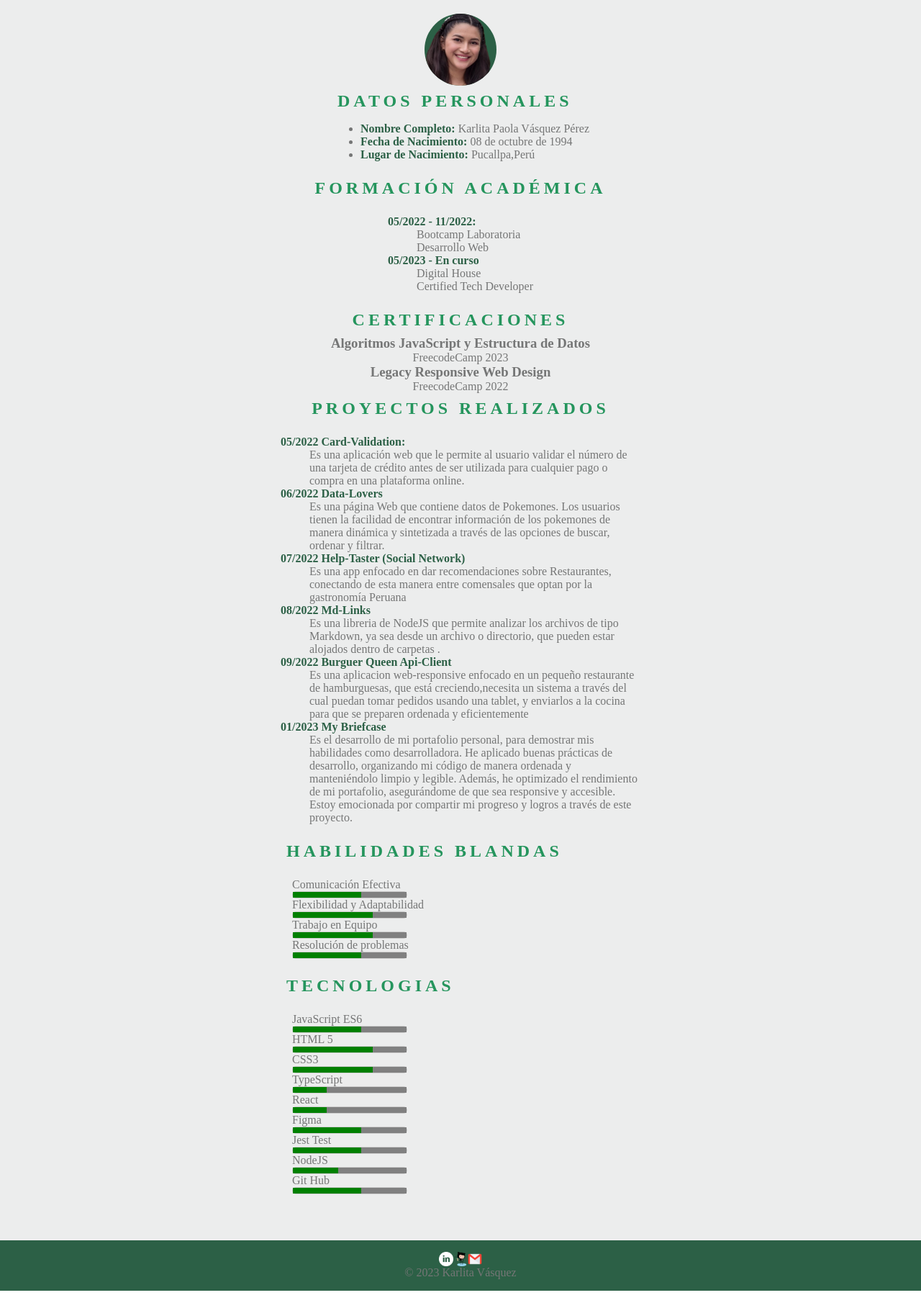
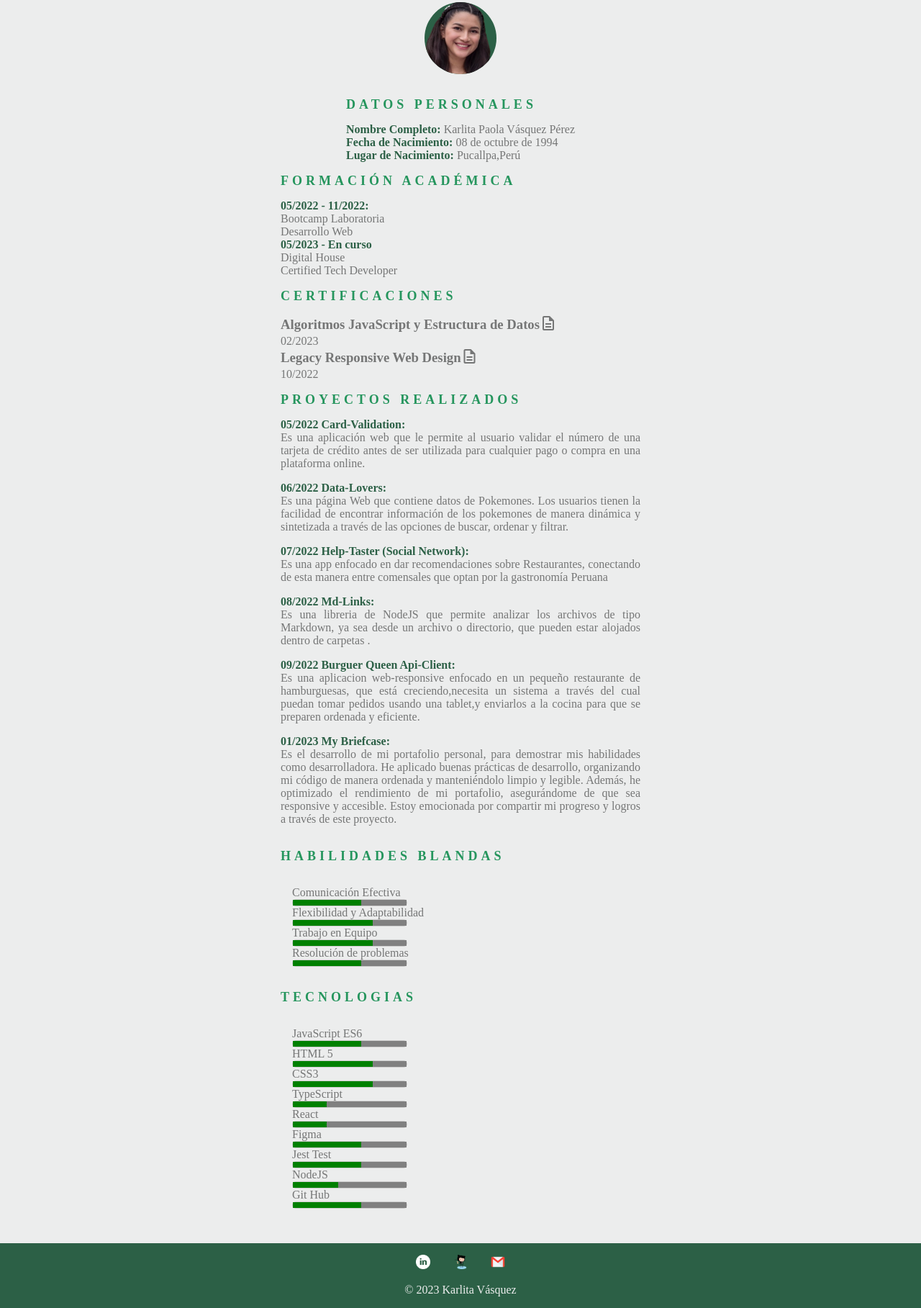
Before and after one commit to karlavasquez8/cv-karlitaVasquez, a plain HTML site: page index.html in a window 1280 px wide. Shown: the part 829-2646 px from the top of the page at 72% size. Before the commit the page ends 2622 px from the top, so only its background shows below. Drawn offline with nearby package versions, Linux system fonts and the light colour scheme.

Commit message:
feat:se agrego la segunda vista y estilos

```diff
--- a/about.html
+++ b/about.html
@@ -5,11 +5,68 @@
     <meta charset="UTF-8">
     <meta http-equiv="X-UA-Compatible" content="IE=edge">
     <meta name="viewport" content="width=device-width, initial-scale=1.0">
-    <title>Document</title>
+    <link rel="preconnect" href="https://fonts.googleapis.com">
+    <link rel="preconnect" href="https://fonts.gstatic.com" crossorigin>
+    <link href="https://fonts.googleapis.com/css2?family=Roboto:wght@100&display=swap" rel="stylesheet">
+    <link rel="stylesheet" href="css/style.css">
+    <link rel="stylesheet" href="css/sobremi.css">
+    <link rel="stylesheet"
+        href="https://fonts.googleapis.com/css2?family=Material+Symbols+Outlined:opsz,wght,FILL,GRAD@48,400,0,0" />
+    <title>Cv Karlita Vasquez</title>
 </head>
 
 <body>
-    <p>hablando de mi xd</p>
+    <main class="header-index">
+        <div class="container-header">
+            <div class="content-about">
+                <a href="./index.html">
+                    <span class="material-symbols-outlined arrow">
+                        arrow_back
+                    </span>
+                </a>
+
+                <div class="about-me">
+                    <h1> Sobre mi</h1>
+                    <P>
+                        Nací en la exuberante selva peruana y estudié derecho, lo cual me ha llevado a enfrentarme a
+                        diversos desafíos a lo largo de mi vida. Consciente de que el mundo está en constante cambio,
+                        decidí
+                        dar un
+                        giro y sumergirme en el emocionante mundo de la programación. Además de mi pasión por la cocina
+                        y mi
+                        amor
+                        por los perros, descubrí en la programación una nueva forma de expresión y un campo lleno de
+                        posibilidades
+                        creativas. A través del desarrollo de habilidades en programación, puedo combinar mi ingenio y
+                        creatividad
+                        para resolver problemas, diseñar soluciones innovadoras y construir aplicaciones que impacten
+                        positivamente
+                        en la vida de las personas. La programación se ha convertido en una herramienta poderosa que me
+                        permite
+                        abordar desafíos desde diferentes perspectivas y seguir aprendiendo.
+                    </P>
+                </div>
+
+                <div class="container-dog">
+                    <img src="./img/nina-removebg-preview.png" alt="foto nina" class="img-nini">
+                </div>
+            </div>
+        </div>
+    </main>
+    <footer>
+        <div class="logos-container">
+            <a href="https://www.linkedin.com/in/karla-vasquez-47633b112/" target="_blank">
+                <img src="./img/icons/LinkedIn-PNG-Pic-Background.png" alt="logo Linkedin" class="logo-footer">
+            </a>
+            <a href="https://github.com/karlavasquez8" target="_blank">
+                <img src="./img/icons/Github-PNG.png" alt=" logo GitHub" class="logo-footer">
+            </a>
+            <a href="mailto:karlavasquez817@gmail.com" target="_blank" rel="noreferrer">
+                <img src="./img/icons/imgEmailc.png" alt="logo Email" class="logo-footer">
+            </a>
+        </div>
+        <p>© 2023 Karlita Vásquez</p>
+    </footer>
 </body>
 
 </html>
--- a/css/sobremi.css
+++ b/css/sobremi.css
@@ -0,0 +1,64 @@
+main {
+    display: flex;
+    align-items: center;
+    justify-content: center;
+    height: calc(100vh - 93px);
+    padding: 0;
+    color: rgb(240, 238, 238);
+    font-size: 20px;
+    text-align: justify;
+}
+
+.container-header {
+    max-width: 1024px;
+    height: 100%;
+}
+
+.content-about {
+    display: flex;
+    flex-direction: column;
+    justify-content: space-between;
+    height: 100%;
+}
+
+.img-nini {
+    width: 100%;
+    height: 100%;
+    display: block;
+}
+
+.container-dog {
+    width: 300px;
+}
+
+.about-me {
+    display: flex;
+    flex-direction: column;
+    justify-content: center;
+    align-items: center;
+}
+
+.arrow {
+    color: #fff;
+    margin: 2rem;
+    font-size: 40px;
+}
+
+@media (max-width: 600px) {
+    main {
+        height: 100vh;
+        font-size: 14px;
+
+    }
+
+    .img-nini {
+        height: 150px;
+        width: auto;
+        display: block;
+    }
+
+    .about-me {
+        padding: 0 1rem;
+    }
+
+}
--- a/css/style.css
+++ b/css/style.css
@@ -4,18 +4,26 @@ body {
     color: #757676;
 }
 
-header {
+.header-index {
     background-image: linear-gradient(rgba(0, 0, 0, 0.7), rgba(0, 0, 0, 0.5)), url(../img/background.png);
-    background-size: auto;
+    background-size: cover;
     background-repeat: no-repeat;
     background-position: center;
     background-attachment: fixed;
 }
 
+header a {
+    padding: 0.5rem;
+    border-radius: 5px;
+    background-color: #FFFF;
+    text-decoration: none;
+    margin-top: 50px;
+    font-weight: bold;
+    color: #2c6046;
+
+}
+
 .header-content {
-    display: flex;
-    justify-content: center;
-    flex-direction: column;
     align-items: center;
     color: #FFFF;
     height: 100vh;
@@ -23,19 +31,25 @@ header {
 }
 
 main {
-    display: flex;
-    flex-direction: column;
     align-items: center;
-    justify-content: center;
-    padding: 3rem 0;
+    padding: 2rem 1.5rem;
     background-color: #eceded;
 }
 
 
 h1,
 p,
-h3 {
+h3,
+ul,
+dd,
+dl {
     margin: 0;
+    text-align: justify;
+}
+
+ul {
+    list-style-type: none;
+    padding: 0;
 }
 
 h1,
@@ -50,16 +64,24 @@ dt,
 }
 
 h2 {
+    margin-top: 1rem;
     color: #25955d;
     text-transform: uppercase;
-    margin: 0.5rem;
+    font-size: 18px;
 }
+
 
 progress {
     background-color: #25955d;
     height: 10px;
     border: 1px solid #ccc;
     border-radius: 5px;
+}
+
+.flex-content {
+    display: flex;
+    justify-content: center;
+    flex-direction: column;
 }
 
 .container-name {
@@ -69,25 +91,18 @@ progress {
 }
 
 .personal-information {
-    display: flex;
     align-items: center;
-    justify-content: center;
 }
 
 .graphic-container {
-    display: flex;
-    flex-direction: column;
     padding: 1rem;
 }
 
 .container-image-personal {
     width: 100px;
     height: 100px;
-
-    /* Ajusta el tamaño según tus necesidades */
-
+    margin-bottom: 1rem;
     overflow: hidden;
-    /* Oculta cualquier parte de la imagen que se salga del círculo */
     border-radius: 50%;
     position: relative;
 }
@@ -104,18 +119,38 @@ progress {
     max-width: 1024px;
 }
 
-section {
-    display: flex;
-    justify-content: center;
-    flex-direction: column;
-    align-items: center;
+.container-section {
     max-width: 500px;
     width: 100%;
+}
+
+.proyect {
+    margin-bottom: 1rem;
+}
+
+.icon-preview {
+    display: flex;
+    align-items: center;
+}
+
+.icon-color {
+    color: #757676;
+
 }
 
 .style-text-header {
     margin: 2rem;
     color: #FFFF;
+}
+
+.logos-container {
+    display: flex;
+    justify-content: center;
+    align-items: center;
+}
+
+.skills {
+    width: 100%;
 }
 
 .logo-footer {
@@ -128,15 +163,14 @@ footer {
     background-color: #2c6046;
     text-align: center;
     padding: 1rem;
-
 }
 
-.logos-container {
-    display: flex;
-    justify-content: center;
-    align-items: center;
+footer a {
+    margin-inline: 1rem;
 }
 
-.skills {
-    width: 100%;
+footer p {
+    color: #eceded;
+    margin-top: 1rem;
+    text-align: center;
 }
--- a/index.html
+++ b/index.html
@@ -7,33 +7,29 @@
     <meta name="viewport" content="width=device-width, initial-scale=1.0">
     <link rel="preconnect" href="https://fonts.googleapis.com">
     <link rel="preconnect" href="https://fonts.gstatic.com" crossorigin>
-    <link href="https://fonts.googleapis.com/css2?family=Roboto:wght@100&display=swap" rel="stylesheet">
     <link rel="stylesheet"
-        href="https://fonts.googleapis.com/css2?family=Material+Symbols+Outlined:opsz,wght,FILL,GRAD@20..48,100..700,0..1,-50..200" />
+        href="https://fonts.googleapis.com/css2?family=Material+Symbols+Outlined:opsz,wght,FILL,GRAD@48,400,0,0" />
     <link rel="stylesheet" href="css/style.css">
-    <title>Document</title>
+    <title>Cv Karlita Vasquez</title>
 </head>
 
 <body>
 
-    <header>
-        <div class="header-content">
+    <header class="header-index">
+        <div class=" flex-content header-content ">
             <P class="style-text-header">Hola soy Karlita, pero puedes llamarme ...</P>
             <div class="container-name">
                 <h1>Karla Vásquez</h1>
             </div>
-
             <P>Desarrolladora Web</P>
-            <a href="/about.html">
-                <button type="button" class="btn-about"> Acerca de mi</button>
-            </a>
+            <a href="/about.html" class="btn-about">Acerca de mi</a>
         </div>
 
     </header>
-    <main>
+    <main class="flex-content">
         <div class="container-cv">
-            <section class="personal-information">
-                <div class="container-image-personal">
+            <section class=" flex-content personal-information">
+                <div class=" container-image-personal">
                     <img src="./img/foto.png" alt="photografy">
                 </div>
                 <div>
@@ -61,11 +57,8 @@
                 </div>
 
             </section>
-            <section>
-                <div>
+            <section class="flex-content container-section">
                 <h2>Formación Académica</h2>
-                </div>
-
                 <dl>
                     <dt>05/2022 - 11/2022:
                     <dd>Bootcamp Laboratoria</dd>
@@ -77,65 +70,103 @@
                     </dt>
                 </dl>
             </section>
-            <section class="certification">
+            <section class="flex-content container-section">
                 <h2>Certificaciones</h2>
+                <div>
+                    <div class="certification">
+                        <div class="icon-preview">
                             <h3>Algoritmos JavaScript y Estructura de Datos</h3>
-                <p>FreecodeCamp 2023</p>
-                <h3>Legacy Responsive Web Design</h3>
-                <p>FreecodeCamp 2022</p>
-            </section>
-            <section class="proyects">
-                <div>
-                    <h2> Proyectos Realizados</h2>
+                            <a href="https://www.freecodecamp.org/certification/fcc60b5554a-c3d0-4b77-aae5-21f43fcc66c1/javascript-algorithms-and-data-structures"
+                                target="_blank">
+                                <span class="material-symbols-outlined icon-color">
+                                    description
+                                </span>
+                            </a>
                         </div>
 
+                        <p>02/2023</p>
+                        <div>
+                            <div class="icon-preview">
+                                <h3>Legacy Responsive Web Design</h3>
+                                <a href="https://www.freecodecamp.org/certification/fcc60b5554a-c3d0-4b77-aae5-21f43fcc66c1/responsive-web-design"
+                                    target="_blank">
+                                    <span class="material-symbols-outlined icon-color">
+                                        description
+                                    </span>
+                                </a>
+                            </div>
+
+                            <p>10/2022</p>
+                        </div>
+                    </div>
+
+            </section>
+            <section class=" flex-content container-proyects container-section">
+                <h2> Proyectos Realizados</h2>
                 <dl>
+                    <div class="proyect">
                         <dt>05/2022 Card-Validation:
                         <dd>Es una aplicación web que le permite al usuario validar el número de una tarjeta de crédito
                             antes de ser utilizada para cualquier pago o compra en una plataforma online.
                         </dd>
                         </dt>
-                    <dt>06/2022 Data-Lovers
-                    <dd>Es una página Web que contiene datos de Pokemones. Los usuarios tienen la facilidad de encontrar
+                    </div>
+                    <div class="proyect">
+                        <dt>06/2022 Data-Lovers:
+                        <dd>Es una página Web que contiene datos de Pokemones. Los usuarios tienen la facilidad de
+                            encontrar
                             información de los pokemones de manera dinámica y sintetizada a través de las opciones de
                             buscar,
                             ordenar y filtrar.
                         </dd>
                         </dt>
-                    <dt>07/2022 Help-Taster (Social Network)
+                    </div>
+                    <div class="proyect">
+                        <dt>07/2022 Help-Taster (Social Network):
                         <dd>Es una app enfocado en dar recomendaciones sobre Restaurantes,
                             conectando de esta manera entre comensales que optan por la gastronomía Peruana
                         </dd>
                         </dt>
-                    <dt>08/2022 Md-Links
+                    </div>
+                    <div class="proyect">
+                        <dt>08/2022 Md-Links:
                         <dd>
                             Es una libreria de NodeJS que permite analizar los archivos de tipo Markdown,
                             ya sea desde un archivo o directorio, que pueden estar alojados dentro de carpetas .
                         </dd>
                         </dt>
-                    <dt>09/2022 Burguer Queen Api-Client
+                    </div>
+
+                    <div class="proyect">
+                        <dt>09/2022 Burguer Queen Api-Client:
                         <dd>
                             Es una aplicacion web-responsive enfocado en un pequeño restaurante de hamburguesas,
-                        que está creciendo,necesita un sistema a través del cual puedan tomar pedidos usando una tablet,
-                        y enviarlos a la cocina para que se preparen ordenada y eficientemente
+                            que está creciendo,necesita un sistema a través del cual puedan tomar pedidos usando una
+                            tablet,y enviarlos a la cocina para que se preparen ordenada y eficiente.
                         </dd>
                         </dt>
-                    <dt>01/2023 My Briefcase
+                    </div>
+                    <div class="proyect">
+                        <dt>01/2023 My Briefcase:
                         <dd>
-                        Es el desarrollo de mi portafolio personal, para demostrar mis habilidades como desarrolladora.
+                            Es el desarrollo de mi portafolio personal, para demostrar mis habilidades como
+                            desarrolladora.
                             He aplicado buenas prácticas de desarrollo, organizando mi código de manera ordenada y
                             manteniéndolo
-                        limpio y legible. Además, he optimizado el rendimiento de mi portafolio, asegurándome de que sea
+                            limpio y legible. Además, he optimizado el rendimiento de mi portafolio, asegurándome de que
+                            sea
                             responsive
                             y accesible. Estoy emocionada por compartir mi progreso y logros a través de este proyecto.
                         </dd>
                         </dt>
+                    </div>
+
                 </dl>
             </section>
-            <section">
-                <div>
+            <section class="flex-content container-section">
+                <div class="skills">
                     <h2>Habilidades Blandas</h2>
-                    <div class="graphic-container">
+                    <div class="graphic-container flex-content">
                         <label for="file">Comunicación Efectiva</label>
                         <progress id="file" max="100" value="60"> 70% </progress>
                         <label for="file">Flexibilidad y Adaptabilidad</label>
@@ -149,10 +180,10 @@
 
 
             </section>
-                <section>
+            <section class="flex-content container-section">
                 <div class="skills">
                     <h2>Tecnologias</h2>
-                        <div class="graphic-container">
+                    <div class="graphic-container flex-content">
                         <label for="file-js">JavaScript ES6</label>
                         <progress id="file-js" max="100" value="60"> 60% </progress>
                         <label for="file-html">HTML 5</label>
@@ -181,9 +212,15 @@
     </main>
     <footer>
         <div class="logos-container">
+            <a href="https://www.linkedin.com/in/karla-vasquez-47633b112/" target="_blank">
                 <img src="./img/icons/LinkedIn-PNG-Pic-Background.png" alt="logo Linkedin" class="logo-footer">
+            </a>
+            <a href="https://github.com/karlavasquez8" target="_blank">
                 <img src="./img/icons/Github-PNG.png" alt=" logo GitHub" class="logo-footer">
+            </a>
+            <a href="mailto:karlavasquez817@gmail.com" target="_blank" rel="noreferrer">
                 <img src="./img/icons/imgEmailc.png" alt="logo Email" class="logo-footer">
+            </a>
         </div>
         <p>© 2023 Karlita Vásquez</p>
     </footer>
```
Also changed, not shown: img/nina-removebg-preview.png (added), 2 other files. Lines whose indentation alone changed are shown as unchanged.
